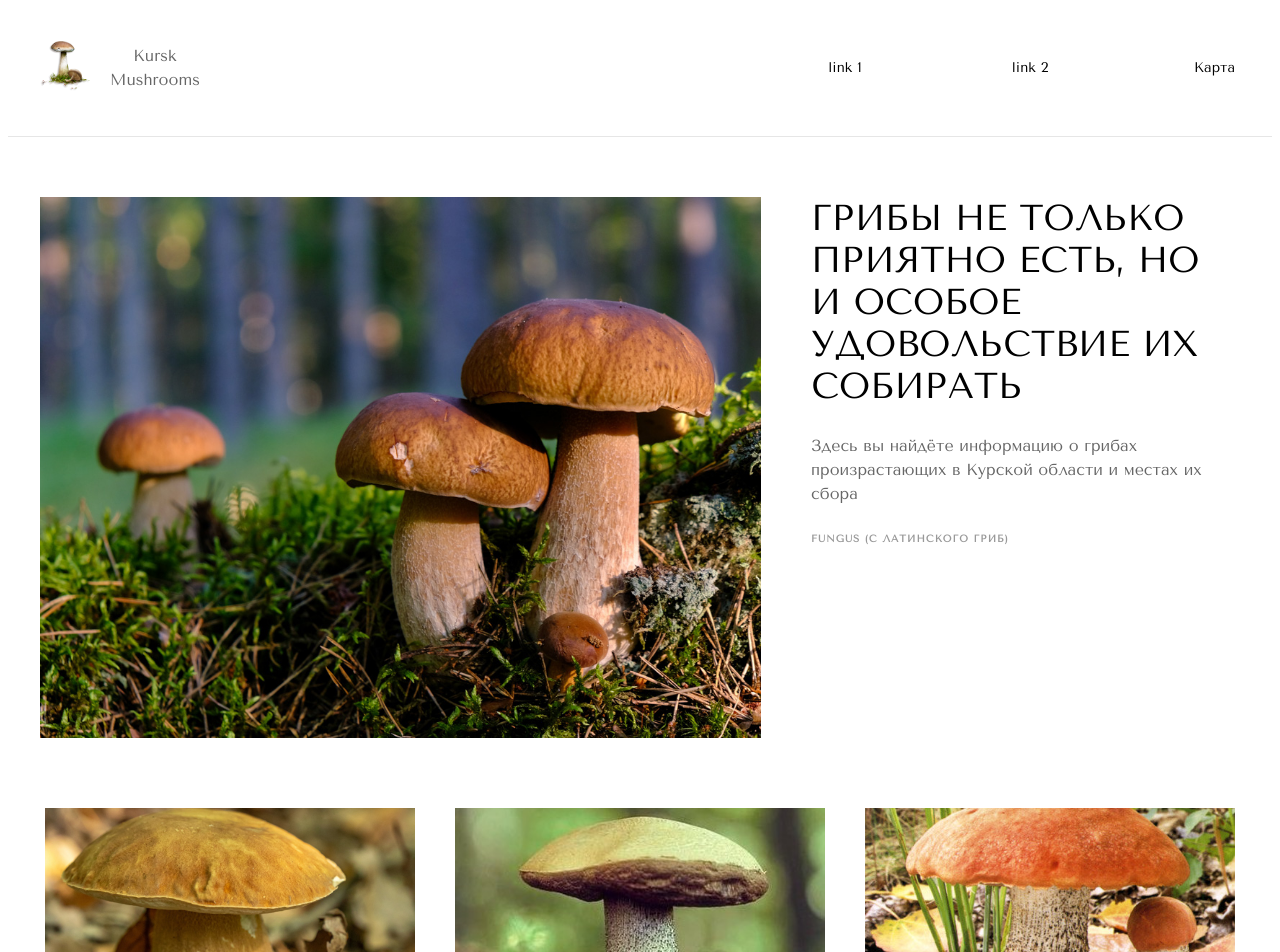
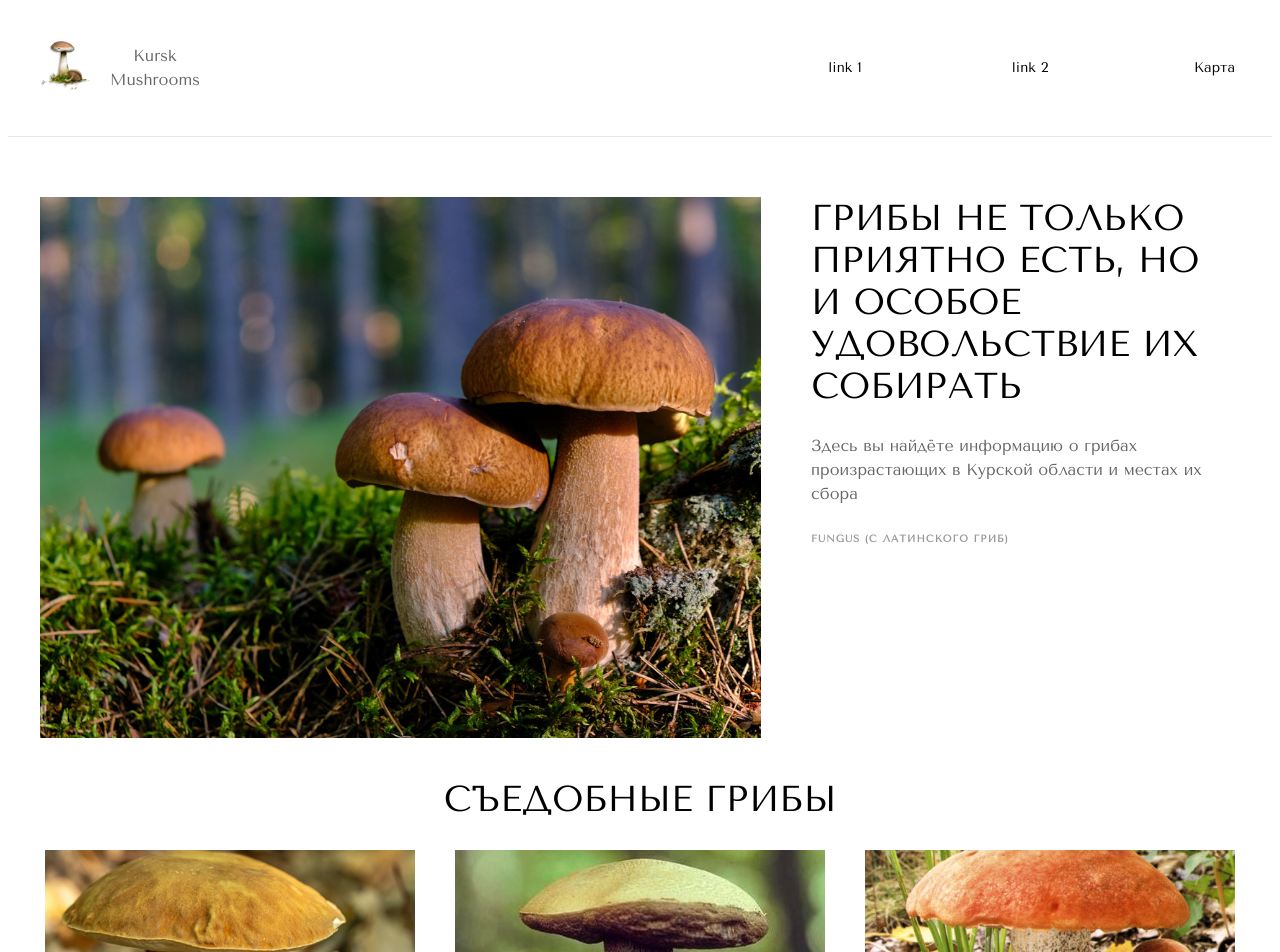
Before and after one commit to Tararatel/Next-TS_Kursk-Mushrooms, a Next.js app: page / in a window 1280 px wide. Shown: the top 952 px of the page. Built offline with nearby package versions, Linux system fonts and the light colour scheme.

Commit message:
Add props for P comp

```diff
--- a/components/P/P.module.scss
+++ b/components/P/P.module.scss
@@ -36,3 +36,15 @@
 	text-transform: uppercase;
 	color: #000000;
 }
+
+.center {
+	text-align: center;
+}
+
+.left {
+	text-align: left;
+}
+
+.right {
+	text-align: right;
+}
--- a/components/P/P.props.ts
+++ b/components/P/P.props.ts
@@ -2,4 +2,5 @@ import { DetailedHTMLProps, HTMLAttributes, ReactNode } from 'react';
 
 export interface PProps extends DetailedHTMLProps<HTMLAttributes<HTMLParagraphElement>, HTMLParagraphElement> {
 	size: 'verySmall' | 'small' | 'medium' | 'big' | 'large';
+	align?: 'center' | 'left' | 'right';
 }
--- a/components/P/P.tsx
+++ b/components/P/P.tsx
@@ -2,7 +2,7 @@ import { PProps } from './P.props';
 import styles from './P.module.scss';
 import cn from 'classnames';
 
-export const P = ({ size = 'medium', className, ...props }: PProps): JSX.Element => {
+export const P = ({ size = 'medium', align, className, ...props }: PProps): JSX.Element => {
 	return (
 		<p
 			className={cn(styles.p, className, {
@@ -11,6 +11,9 @@ export const P = ({ size = 'medium', className, ...props }: PProps): JSX.Element
 				[styles.medium]: size == 'medium',
 				[styles.big]: size == 'big',
 				[styles.large]: size == 'large',
+				[styles.center]: align == 'center',
+				[styles.left]: align == 'left',
+				[styles.right]: align == 'right',
 			})}
 			{...props}
 		></p>
--- a/pages/index.tsx
+++ b/pages/index.tsx
@@ -1,11 +1,14 @@
 import type { NextPage } from 'next';
-import { Banner, Card, Header, List, MapComp } from '../components';
+import { Banner, Card, Header, List, MapComp, P } from '../components';
 
 const Home: NextPage = () => {
 	return (
 		<>
 			<Header />
 			<Banner />
+			<P size="large" align="center">
+				Съедобные грибы
+			</P>
 			<List />
 			<MapComp />
 		</>
```
